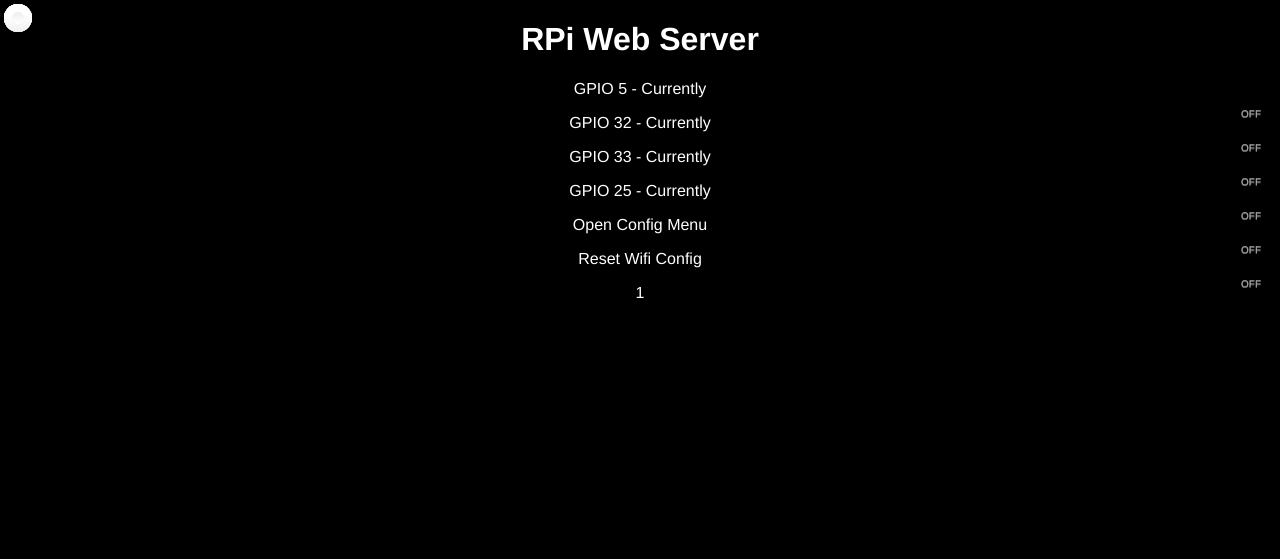
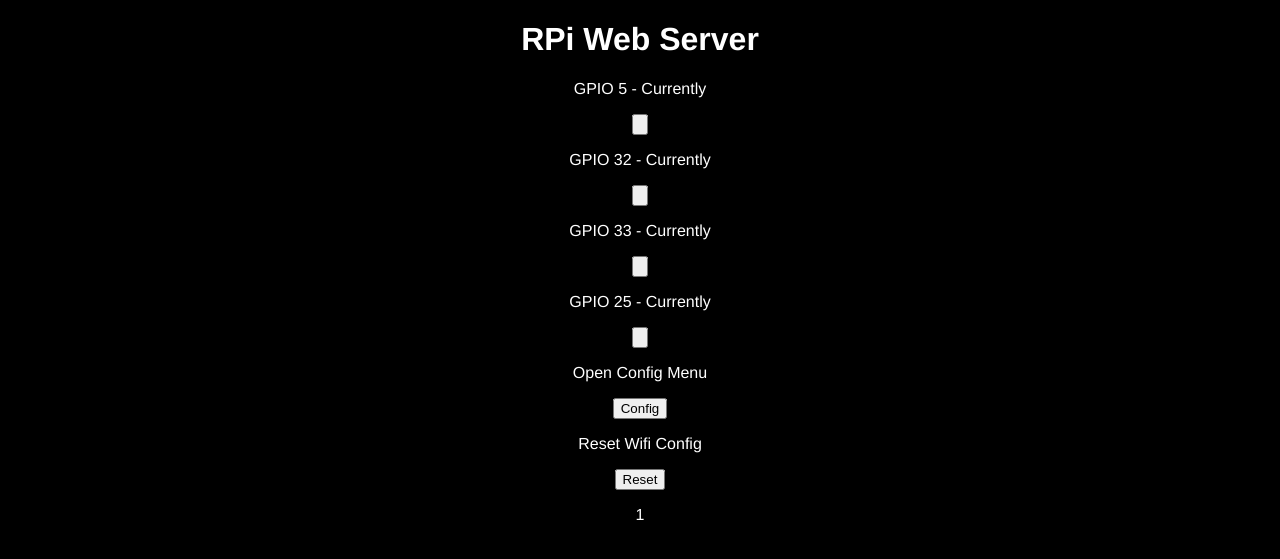
Before and after one commit to SeanDuffie/Puppeteer, a PHP site: page /?setup=1 in a window 1280 px wide. Shown: the top 559 px of the page. Run offline with PHP 8.4, Linux system fonts and the light colour scheme; data that the repository does not hold is empty.

Commit message:
Changes to test.css

```diff
--- a/test.css
+++ b/test.css
@@ -1,84 +1,44 @@
-<style>
-.switch { position: relative; display: block; vertical-align: top;
-    width: 100px; height: 30px; padding: 3px; margin: 0 10px 10px 0;
-    background: linear-gradient(to bottom, #eeeeee, #FFFFFF 25px);
-    background-image: -webkit-linear-gradient(top, #eeeeee, #FFFFFF 25px);
-    border-radius: 18px; box-shadow: inset 0 -1px white, inset 0 1px 1px rgba(0, 0, 0, 0.05);
-	cursor: pointer; box-sizing:content-box;
+/* Switch Slide
+==========================*/
+.switch-slide {
+	padding: 0;
+	margin: 15px 0 0;
+	background: #FFF;
+	border-radius: 0;
+	background-image: none;
 }
-.switch-input { position: absolute; top: 0; left: 0; opacity: 0; box-sizing:content-box; }
-.switch-label { position: relative; display: block; height: inherit; font-size: 10px; text-transform: uppercase; background: #eceeef;
-	border-radius: inherit; box-shadow: inset 0 1px 2px rgba(0, 0, 0, 0.12), inset 0 0 2px rgba(0, 0, 0, 0.15); box-sizing:content-box;
+.switch-slide .switch-label {
+	box-shadow: none;
+	background: none;
+	overflow: hidden;
 }
-.switch-label:before, .switch-label:after {
-	position: absolute;
-	top: 50%;
-	margin-top: -.5em;
-	line-height: 1;
-	-webkit-transition: inherit;
-	-moz-transition: inherit;
-	-o-transition: inherit;
-	transition: inherit;
-	box-sizing:content-box;
+.switch-slide .switch-label:after, .switch-slide .switch-label:before {
+	width: 100%;
+	height: 65%;
+	top: 5px;
+	/* left: 0; */
+	text-align: center;
+	padding-top: 10%;
+	box-shadow: inset 0 1px 4px rgba(0, 0, 0, 0.2), inset 0 0 3px rgba(0, 0, 0, 0.1);
 }
-.switch-label:before {
-	content: attr(data-off);
-	right: 11px;
-	color: #aaaaaa;
-	text-shadow: 0 1px rgba(255, 255, 255, 0.5);
+.switch-slide .switch-label:after {
+	color: #FFFFFF;
+	background: #87CEEB;
+	left: -100px;
 }
-.switch-label:after {
-	content: attr(data-on);
-	left: 11px;
-	color: #FFFFFF;
-	text-shadow: 0 1px rgba(0, 0, 0, 0.2);
-	opacity: 0;
+.switch-slide .switch-label:before {
+	background: #eceeef;
 }
-.switch-input:checked ~ .switch-label {
-	background: #E1B42B;
-	box-shadow: inset 0 1px 2px rgba(0, 0, 0, 0.15), inset 0 0 3px rgba(0, 0, 0, 0.2);
+.switch-slide .switch-handle {
+	display: none;
 }
-.switch-input:checked ~ .switch-label:before {
-	opacity: 0;
+.switch-slide .switch-input:checked ~ .switch-label {
+	background: #FFF;
+	border-color: #0088cc;
 }
-.switch-input:checked ~ .switch-label:after {
-	opacity: 1;
+.switch-slide .switch-input:checked ~ .switch-label:before {
+	left: 100px;
 }
-.switch-handle {
-	position: absolute;
-	top: 4px;
-	left: 4px;
-	width: 28px;
-	height: 28px;
-	background: linear-gradient(to bottom, #FFFFFF 40%, #f0f0f0);
-	background-image: -webkit-linear-gradient(top, #FFFFFF 40%, #f0f0f0);
-	border-radius: 100%;
-	box-shadow: 1px 1px 5px rgba(0, 0, 0, 0.2);
+.switch-slide .switch-input:checked ~ .switch-label:after {
+	left: 0;
 }
-.switch-handle:before {
-	content: "";
-	position: absolute;
-	top: 50%;
-	left: 50%;
-	margin: -6px 0 0 -6px;
-	width: 12px;
-	height: 12px;
-	background: linear-gradient(to bottom, #eeeeee, #FFFFFF);
-	background-image: -webkit-linear-gradient(top, #eeeeee, #FFFFFF);
-	border-radius: 6px;
-	box-shadow: inset 0 1px rgba(0, 0, 0, 0.02);
-}
-.switch-input:checked ~ .switch-handle {
-	left: 74px;
-	box-shadow: -1px 1px 5px rgba(0, 0, 0, 0.2);
-}
-
-/* Transition
-========================== */
-.switch-label, .switch-handle {
-	transition: All 0.3s ease;
-	-webkit-transition: All 0.3s ease;
-	-moz-transition: All 0.3s ease;
-	-o-transition: All 0.3s ease;
-}
-</style>
```
